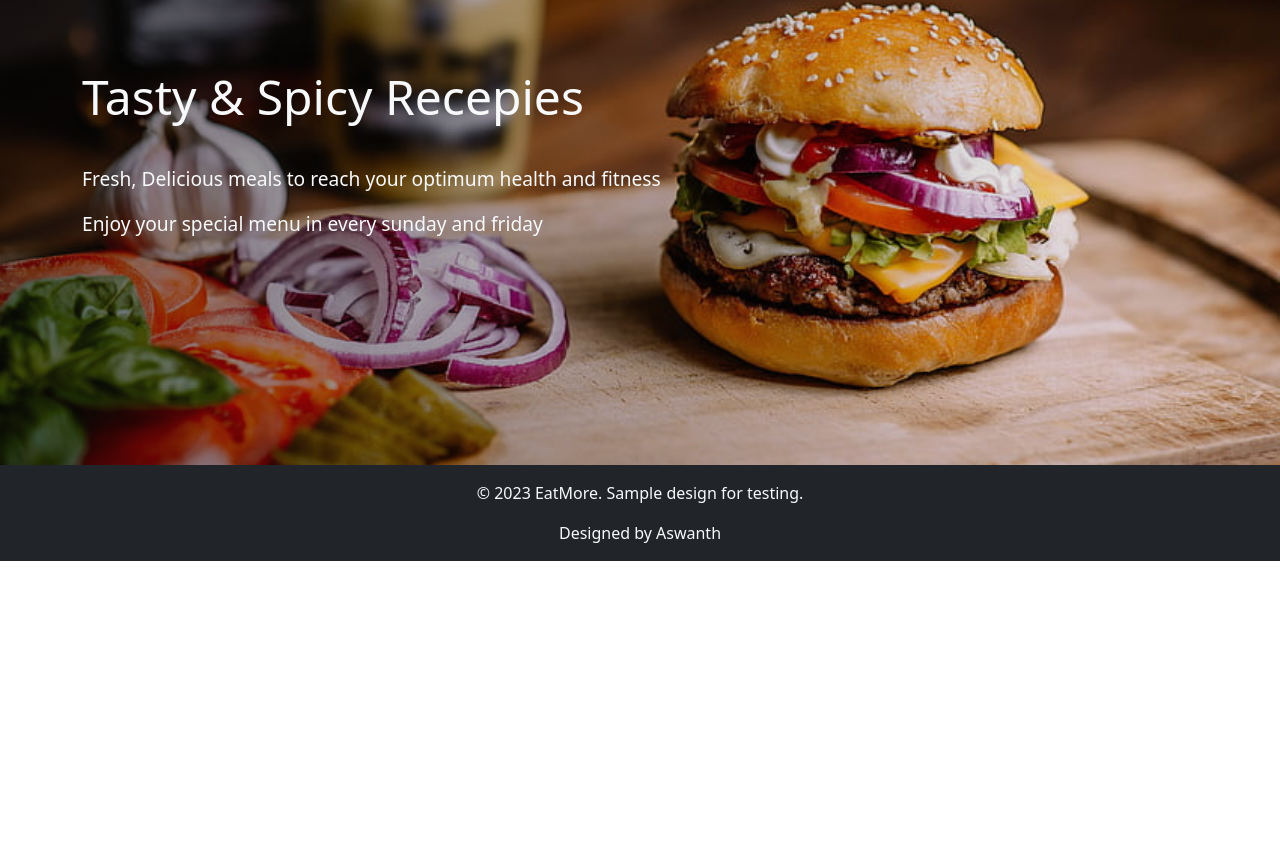
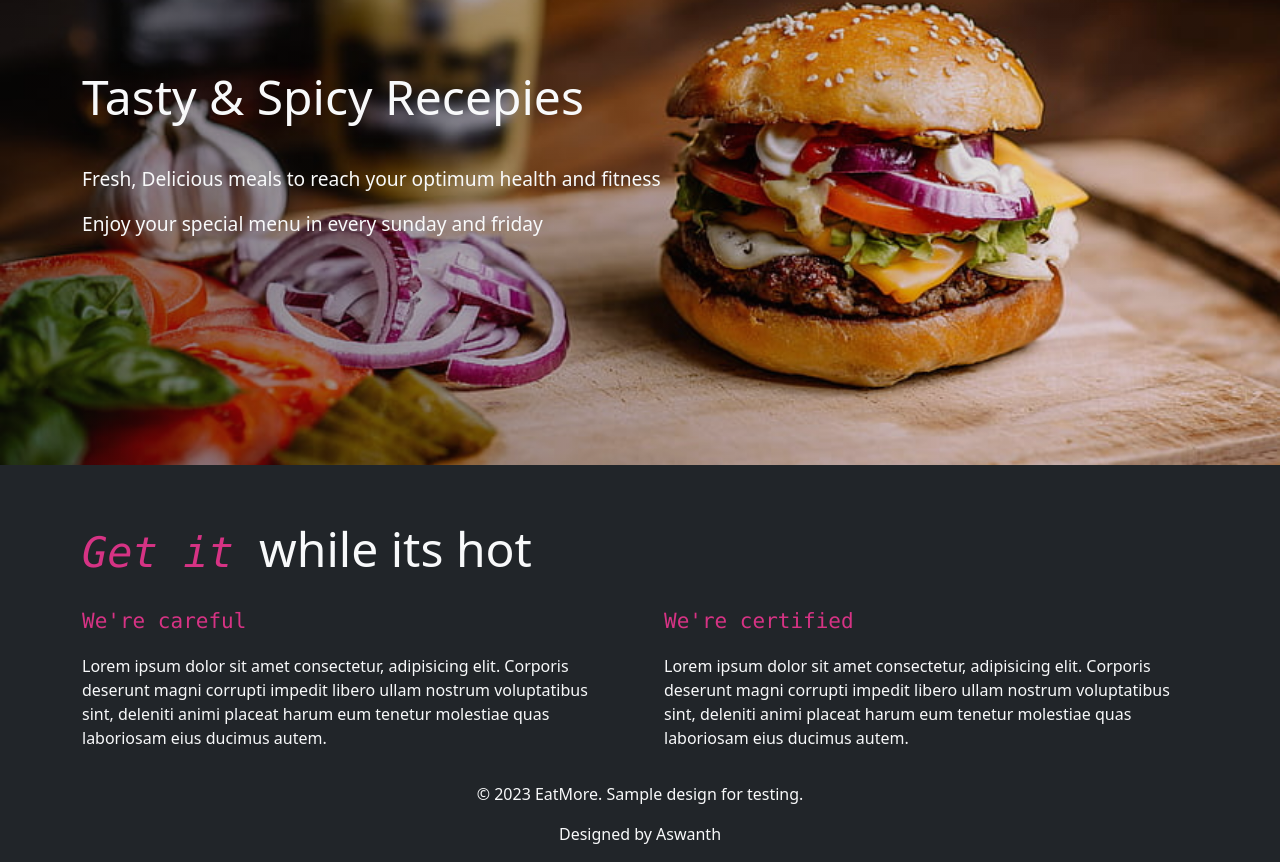
Before and after one commit to Aswanth4012/eatmore-site, a plain HTML site: page index.html in a window 1280 px wide. Shown: the part 2356-3218 px from the top of the page. Before the commit the page ends 2917 px from the top, so only its background shows below. Drawn offline with nearby package versions, Linux system fonts and the light colour scheme.

Commit message:
inital bug fixed

```diff
--- a/index.html
+++ b/index.html
@@ -126,6 +126,30 @@
             </div>
           </div>
         </section>
+        <section class="bg-dark pt-5 pt-6" id="home-intro6">
+          <div class="container">
+            <div class="row gx-5">
+            <div class="col-12">
+              <p class="text-light" style="font-size: 3rem;"><code><i>Get it </i></code>while its hot</p>
+            </div>
+            <div class="col-12 col-md-6">
+              <div><p class="text-light" style="font-size: 1.5rem;"><code>We're careful</code></p></div>
+              <div>
+                <p class="text-light">Lorem ipsum dolor sit amet consectetur, adipisicing elit. Corporis deserunt magni corrupti impedit libero ullam nostrum voluptatibus sint, deleniti animi placeat harum eum tenetur molestiae quas laboriosam eius ducimus autem.</p>
+              </div>
+            </div>
+            <div class="col-12 col-md-6">
+              <div><p class="text-light" style="font-size: 1.5rem;"><code>We're certified</code></p></div>
+              <div>
+                <p class="text-light">Lorem ipsum dolor sit amet consectetur, adipisicing elit. Corporis deserunt magni corrupti impedit libero ullam nostrum voluptatibus sint, deleniti animi placeat harum eum tenetur molestiae quas laboriosam eius ducimus autem.</p>
+              </div>
+            </div>
+            </div>
+          </div>
+        </section>
+        <section id="home-intro7">
+
+        </section>
         <footer class="bg-dark">
           <div class="container">
               <div class="row">
--- a/style.css
+++ b/style.css
@@ -61,6 +61,10 @@
     height: 500px;
     overflow: hidden;
 }
+#home-intro7{
+    background-image: linear-gradient(to bottom, rgba(0,0,0,0.5), rgba(0,0,0,0.5)),
+    url();
+}
 #home-intro-header{
     font-size: 180px;
     margin-top: 0.5em;
@@ -76,7 +80,7 @@
 }
 @media (max-width:992px){
     #home-intro-header{
-        font-size: 13.6rem;
+        font-size: 10.6rem;
     }
 }
 .overlay{
```
